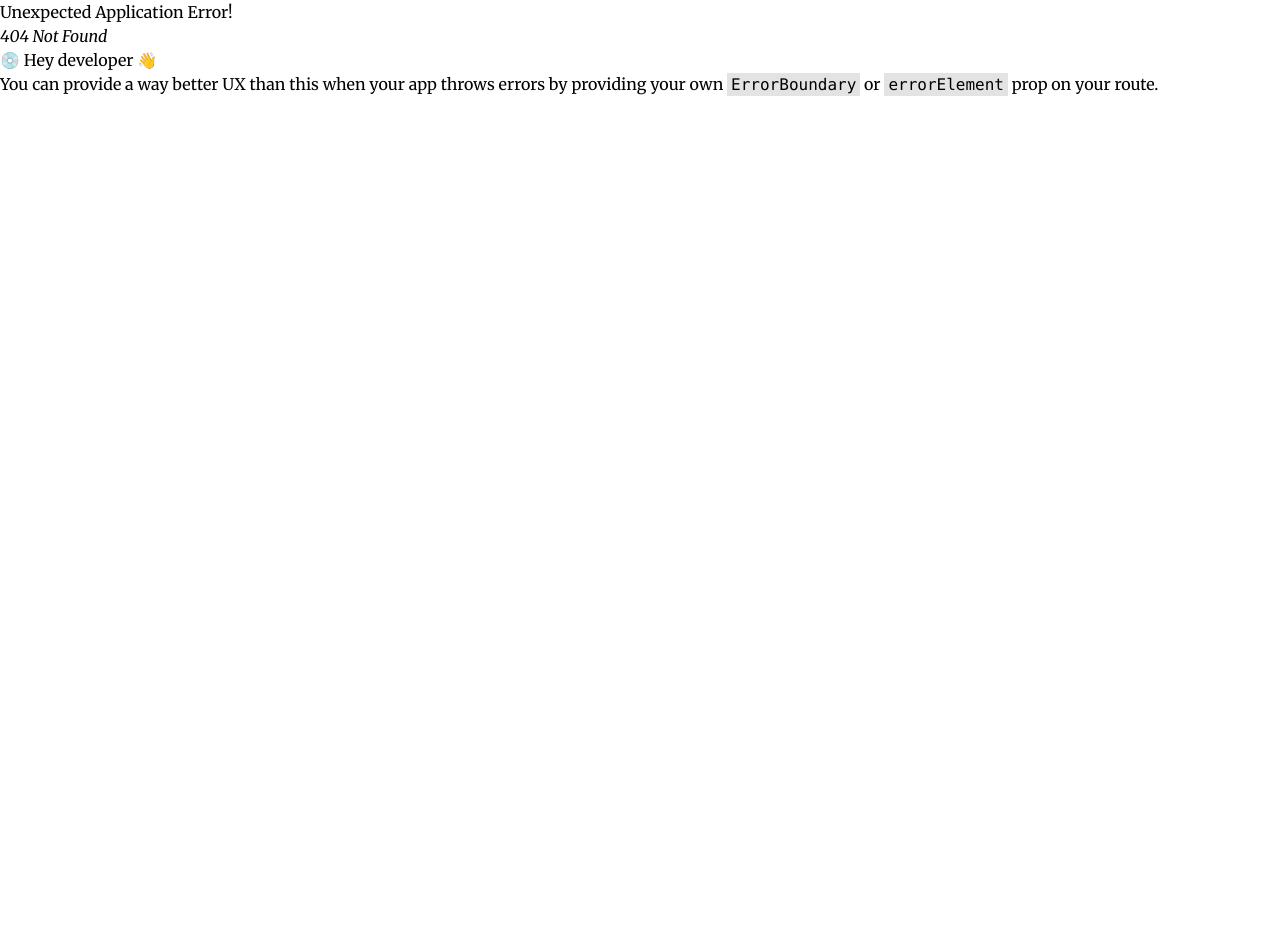
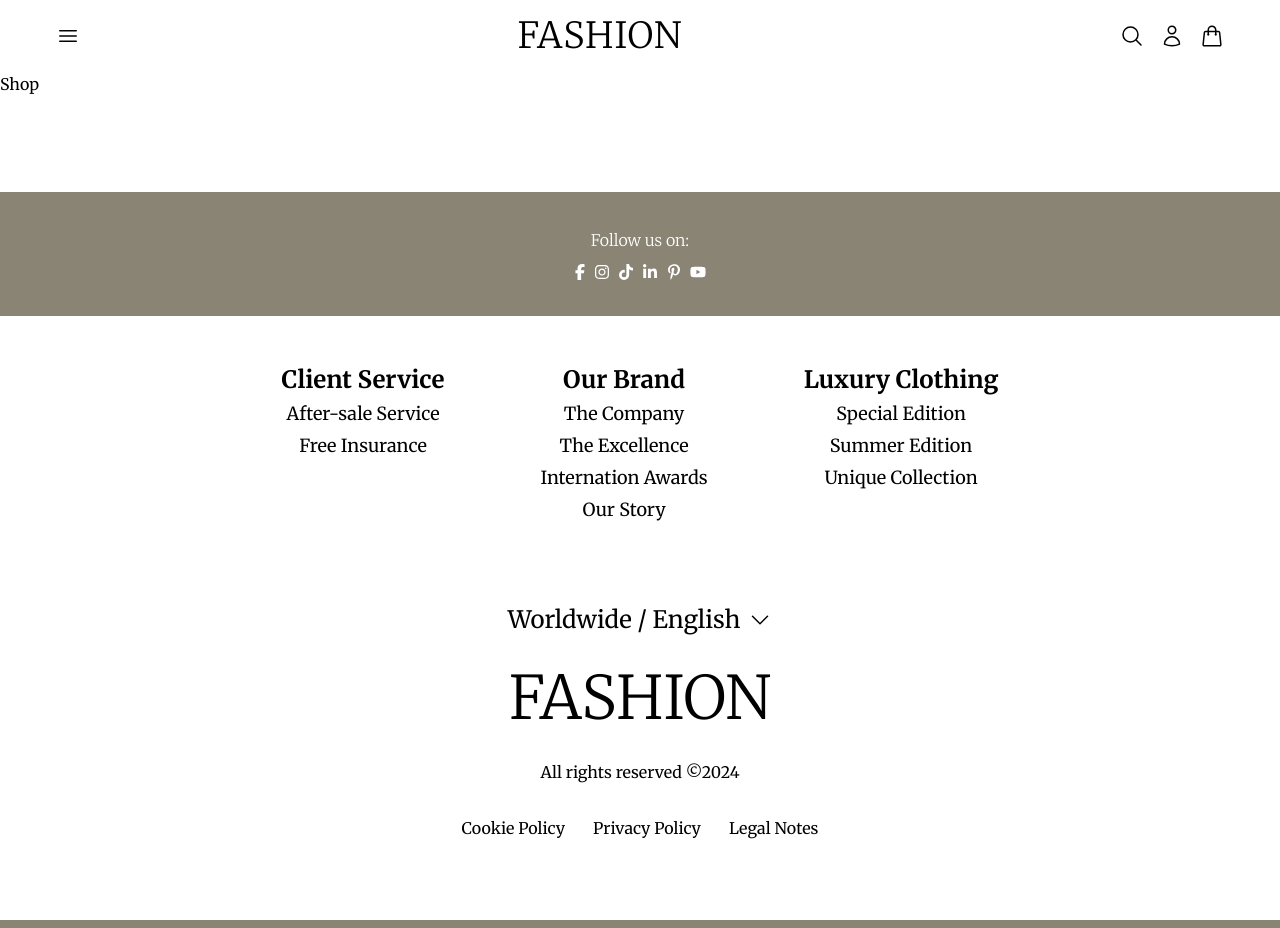
Before and after one commit to richardBoyer917/Fashion-eCommerce-Shop-in-React, a React (Vite) app: page /shop in a window 1280 px wide. Before the commit this address had no page. Before the commit the page ends 800 px from the top, so only its background shows below. Built offline with nearby package versions, Linux system fonts and the light colour scheme.

Commit message:
added links and shop page

```diff
--- a/src/App.tsx
+++ b/src/App.tsx
@@ -2,6 +2,7 @@ import { RouterProvider, createBrowserRouter } from "react-router-dom";
 import {
   HomeLayout,
   Landing,
+  Shop,
 } from "./pages";
 
 const router = createBrowserRouter([
@@ -13,6 +14,10 @@ const router = createBrowserRouter([
         index: true,
         element: <Landing />,
       },
+      {
+        path: "shop",
+        element: <Shop />,
+      }
     ],
   },
 ]);
--- a/src/components/Banner.tsx
+++ b/src/components/Banner.tsx
@@ -1,3 +1,4 @@
+import { Link } from "react-router-dom";
 import Button from "./Button";
 
 const Banner = () => {
@@ -11,8 +12,10 @@ const Banner = () => {
         The High-Quality Collection
       </h3>
       <div className="flex justify-center items-center gap-3 pb-10 max-[400px]:flex-col max-[400px]:gap-1 w-[420px] max-sm:w-[350px] max-[400px]:w-[300px]">
-        <Button mode="white" text="Shop Now" />
-        <Button mode="transparent" text="See Collection" />
+      <Link to="/shop" className="bg-white text-black text-center text-xl border border-[rgba(0, 0, 0, 0.40)] font-normal tracking-[0.6px] leading-[72px] w-full h-12 flex items-center justify-center">
+          Shop Now
+        </Link>
+        <Link to="/shop" className="text-white border-white border-2 text-center text-xl font-normal tracking-[0.6px] leading-[72px] w-full h-12 flex items-center justify-center">See Collection</Link>
       </div>
     </div>
   );
--- a/src/components/Header.tsx
+++ b/src/components/Header.tsx
@@ -2,13 +2,14 @@ import { HiBars3 } from "react-icons/hi2";
 import { HiOutlineUser } from "react-icons/hi2";
 import { HiOutlineMagnifyingGlass } from "react-icons/hi2";
 import { HiOutlineShoppingBag } from "react-icons/hi2";
+import { Link } from "react-router-dom";
 
 
 const Header = () => {
   return (
     <header className="max-w-screen-2xl flex justify-between items-center py-4 px-14 text-black mx-auto max-sm:px-5 max-[400px]:px-3">
       <HiBars3 className="text-2xl max-sm:text-xl" />
-      <h2 className="text-4xl font-light tracking-[1.08px] max-sm:text-3xl max-[400px]:text-2xl">FASHION</h2>
+      <Link to="/" className="text-4xl font-light tracking-[1.08px] max-sm:text-3xl max-[400px]:text-2xl">FASHION</Link>
       <div className="flex gap-4 items-center max-sm:gap-2">
         <HiOutlineMagnifyingGlass className="text-2xl max-sm:text-xl" />
         <HiOutlineUser className="text-2xl max-sm:text-xl" />
--- /dev/null
+++ b/src/pages/Shop.tsx
@@ -0,0 +1,6 @@
+const Shop = () => {
+  return (
+    <div>Shop</div>
+  )
+}
+export default Shop
--- a/src/pages/index.ts
+++ b/src/pages/index.ts
@@ -1,2 +1,3 @@
 export { default as HomeLayout } from "./HomeLayout";
 export { default as Landing } from "./Landing";
+export { default as Shop } from "./Shop";
```
